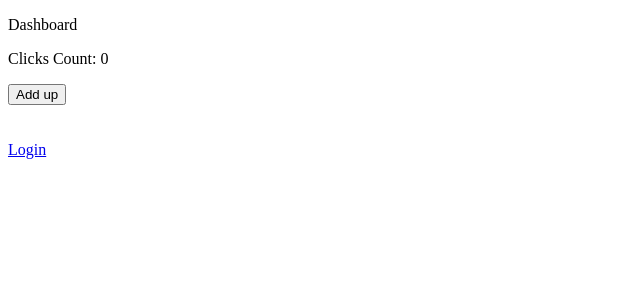
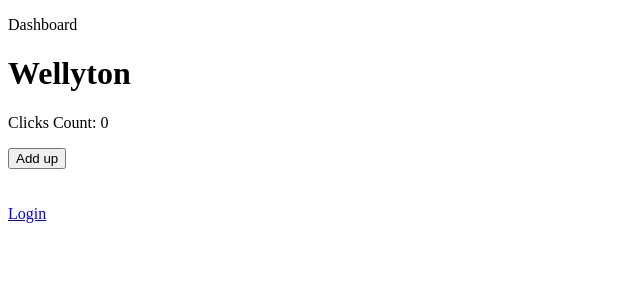
Before and after one commit to wellytonmrs/React, a React (Create React App) app: page /dashboard in a window 1280 px wide. Shown: the top 300 px of the page, without its empty margins (0-640 px from the left). Built offline with nearby package versions, Linux system fonts and the light colour scheme.

Commit message:
fest-9: create, pass and used a shared context between pages

```diff
--- a/src/app/App.tsx
+++ b/src/app/App.tsx
@@ -1,7 +1,11 @@
 import { DefineRoutes } from "./routes";
+import { LoggedUserContextProvider } from "./shared/contexts";
 
 export const App = () => {
   return (
-    <DefineRoutes/>
+    <LoggedUserContextProvider>
+      <DefineRoutes />
+    </LoggedUserContextProvider>
+
   );
 }
--- a/src/app/pages/dashboard/Dashboard.tsx
+++ b/src/app/pages/dashboard/Dashboard.tsx
@@ -1,14 +1,20 @@
-import { useRef } from "react";
+import { useContext, useRef } from "react";
 import { Link } from "react-router-dom";
+import { LoggedUserContext } from "../../shared/contexts";
 
 export const Dashboard = () => {
 
     //useRef - has a way to store data without calling a rerender
     const counterRef = useRef({ counter: 0 });
 
+    //access a context pre-set and shared
+    const loggedUserContext = useContext(LoggedUserContext);
+
     return (
         <div>
             <p>Dashboard</p>
+
+            <h1>{loggedUserContext.UserName}</h1>
 
             <p>Clicks Count: {counterRef.current.counter}</p>
             <button onClick={() => counterRef.current.counter++}>
--- a/src/app/pages/login/Login.tsx
+++ b/src/app/pages/login/Login.tsx
@@ -1,6 +1,7 @@
-import { useCallback, useEffect, useMemo, useRef, useState } from "react";
+import { useCallback, useContext, useEffect, useMemo, useRef, useState } from "react";
 import { InputLogin } from "./components/InputLogin";
 import { ButtonLogin } from "./components/ButtonLogin";
+import { LoggedUserContext } from "../../shared/contexts";
 
 export const Login = () => {
 
@@ -31,9 +32,14 @@ export const Login = () => {
         return email.length;
     }, [email]);
 
+    //access a context pre-set and shared - non-structured
+    const {UserName} = useContext(LoggedUserContext);
+
     return (
         <div>
             <form>
+                <h1>{UserName}</h1>
+
                 <p>Count characters in the email is: {emailLength}</p>
 
                 <InputLogin
--- /dev/null
+++ b/src/app/shared/contexts/LoggedUser.tsx
@@ -0,0 +1,19 @@
+import { createContext } from "react";
+
+interface ILoggedUserData {
+    UserName: string;
+}
+interface ILoggedUserProps {
+    children: React.ReactNode;
+}
+
+export const LoggedUserContext = createContext<ILoggedUserData>({} as ILoggedUserData);
+
+export const LoggedUserContextProvider: React.FC<ILoggedUserProps> = ({ children }) => {
+
+    return (
+        <LoggedUserContext.Provider value={{ UserName: 'Wellyton' }}>
+            {children}
+        </LoggedUserContext.Provider>
+    );
+}
--- a/src/app/shared/contexts/index.ts
+++ b/src/app/shared/contexts/index.ts
@@ -1 +1 @@
-export {};
+export * from './LoggedUser';
```
Also changed, not shown: 1 other file (tests, documents, lock files or other folders).
